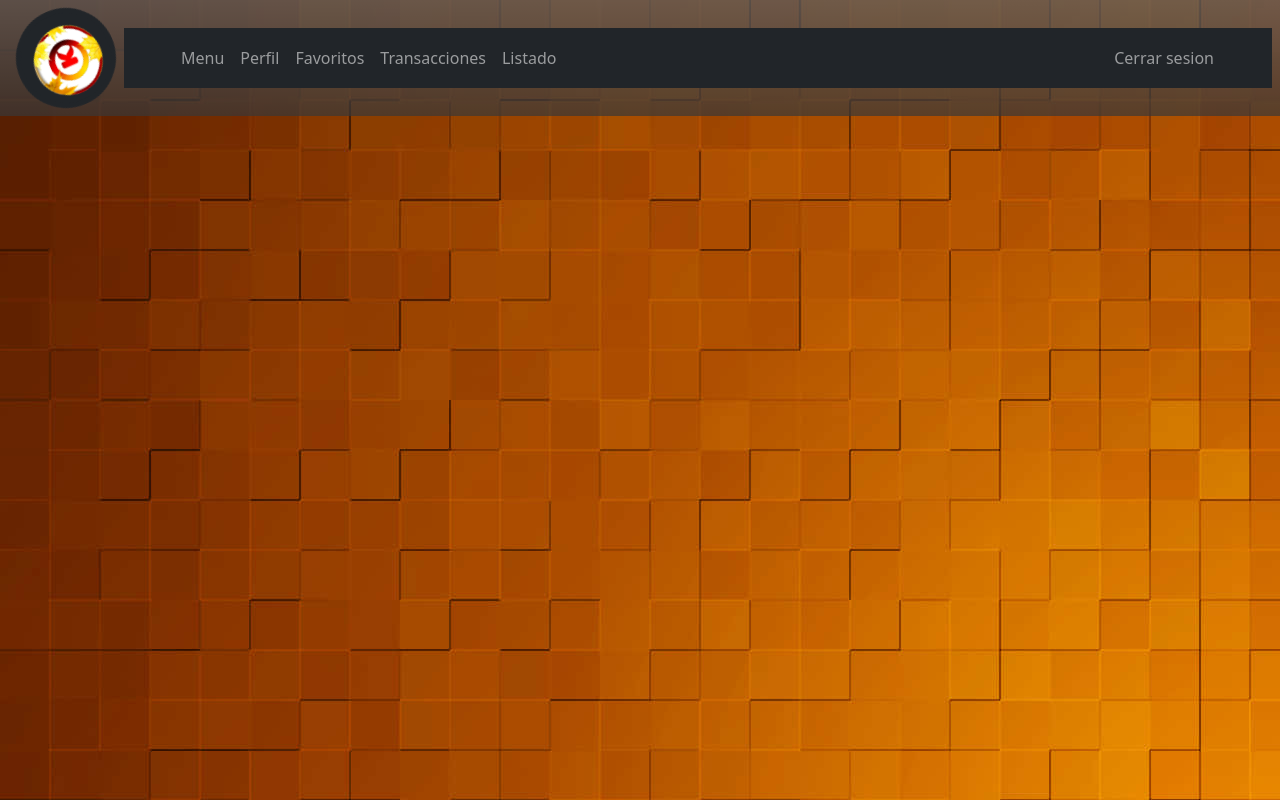
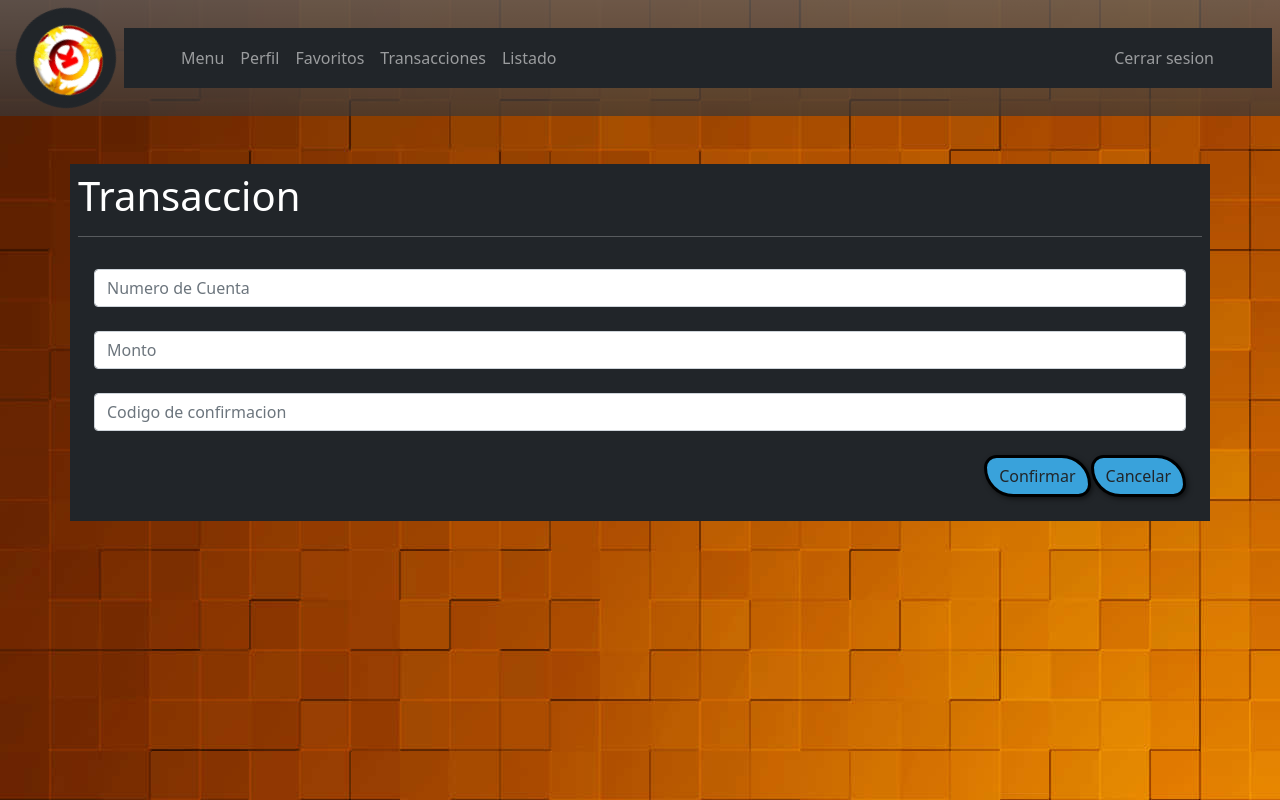
Before and after one commit to Jflores-2019424/BancoK, a React (Vite) app in the folder Banco/BancoReact/: page /nuevaTransaccion in a window 1280 px wide. Built offline with nearby package versions, Linux system fonts and the light colour scheme.

Commit message:
Add files via upload

```diff
--- a/Banco/BancoReact/src/bancos/pages/Favoritos.jsx
+++ b/Banco/BancoReact/src/bancos/pages/Favoritos.jsx
@@ -1,18 +1,14 @@
 import React from 'react'
+import {BancoProfile} from "./BancoProfile"
 
 export const Favoritos = () => {
   return (
     <div className='container border border-dark mt-5 divi p-2'>
         <h2 className=''>Favoritos</h2>
         <hr />
-        <div className='container bg-dark p-1'>
+        <div className=''>
             <ul>
-                <li>
-                    Juan
-                </li>
-                <li>
-                    Carla
-                </li>
+                <li><BancoProfile/></li>
             </ul>
         </div>
     </div>
--- /dev/null
+++ b/Banco/BancoReact/src/bancos/pages/NuevaTransaccion.jsx
@@ -0,0 +1,32 @@
+import React from 'react'
+import { useNavigate } from 'react-router-dom'
+
+export const NuevaTransaccion = () => {
+    const navigate = useNavigate();
+
+    const onNavigateBack = () =>{
+        navigate(-1)
+    }
+
+  return (
+    <div className='container bg-dark mt-5 p-2'>
+        <h1>Transaccion</h1>
+        <hr />
+        <div className='p-3'>
+            <input type="text" className='form-control mb-4' placeholder='Numero de Cuenta'/>
+            <input type="text" className='form-control mb-4' placeholder='Monto' />
+            <input type="text" className='form-control mb-4' placeholder='Codigo de confirmacion'/>
+
+            <div className='text-end'>
+                <button className='btn button2'>
+                    Confirmar
+                </button>
+
+                <button onClick={onNavigateBack} className='btn button2'>
+                    Cancelar
+                </button>
+            </div>
+        </div>
+    </div>
+  )
+}
--- a/Banco/BancoReact/src/bancos/pages/Transacciones.jsx
+++ b/Banco/BancoReact/src/bancos/pages/Transacciones.jsx
@@ -1,10 +1,25 @@
 import React from 'react'
+import "../../index.css"
+import { Link, useNavigate } from 'react-router-dom'
 
 export const Transacciones = () => {
+  const navigate = useNavigate();
+
+  const onNavigate = () =>{
+    navigate('/nuevaTransaccion')
+  }
+
   return (
     <div className='container border border-dark mt-5 divi'>
         <h2 className=''>Transacciones</h2>
-        <hr />
+          <hr />
+          <button
+          onClick={onNavigate}
+          className='button2 container-right'>
+            Hacer Transferencia
+          </button>
+          <br />
+          <br />
         <div className='container border border-dark bg-dark p-2 mb-3'>
             <p>500 ayer.......</p>
         </div>
--- a/Banco/BancoReact/src/bancos/routes/BancosRoutes.jsx
+++ b/Banco/BancoReact/src/bancos/routes/BancosRoutes.jsx
@@ -6,6 +6,8 @@ import { BancoProfile } from '../pages/BancoProfile'
 import { Favoritos } from '../pages/Favoritos'
 import { Transacciones } from '../pages/Transacciones'
 import { ListProfile } from '../pages/ListProfile'
+import { NuevaTransaccion } from '../pages/nuevaTransaccion'
+
 
 export const BancosRoutes = () => {
   return (
@@ -17,6 +19,8 @@ export const BancosRoutes = () => {
               <Route path='banco' element={<BancoMenu/>}/>
 
               <Route path='bancoProfile' element={<BancoProfile/>}/>
+
+              <Route path='nuevaTransaccion' element={<NuevaTransaccion/>}/>
 
               <Route path='favoritos' element={<Favoritos/>}/>
 
--- a/Banco/BancoReact/src/index.css
+++ b/Banco/BancoReact/src/index.css
@@ -9,6 +9,30 @@ body{
 
 .divi{
     background-color: rgba(53, 53, 53, 0.9);
+}
+
+.container-right{
+    text-align: end;
+}
+
+.button2{
+    background-color: #39a2db;
+    display: inline-block;
+    align-items: end;
+    border-radius: 15px 35px 15px 35px;
+    border: 3px black solid;
+    box-shadow: 2px 2px 5px rgba(0, 0, 0, 0.5);
+    text-decoration: none;
+}
+
+.button2:hover{
+    opacity: 0.8;
+    box-shadow: 2px 2px 5px rgb(107, 79, 49);
+}
+
+.button2:active{
+    opacity: 1.5;
+    box-shadow: 2px 2px 5px rgb(107, 79, 49);
 }
 
 .button{
```
